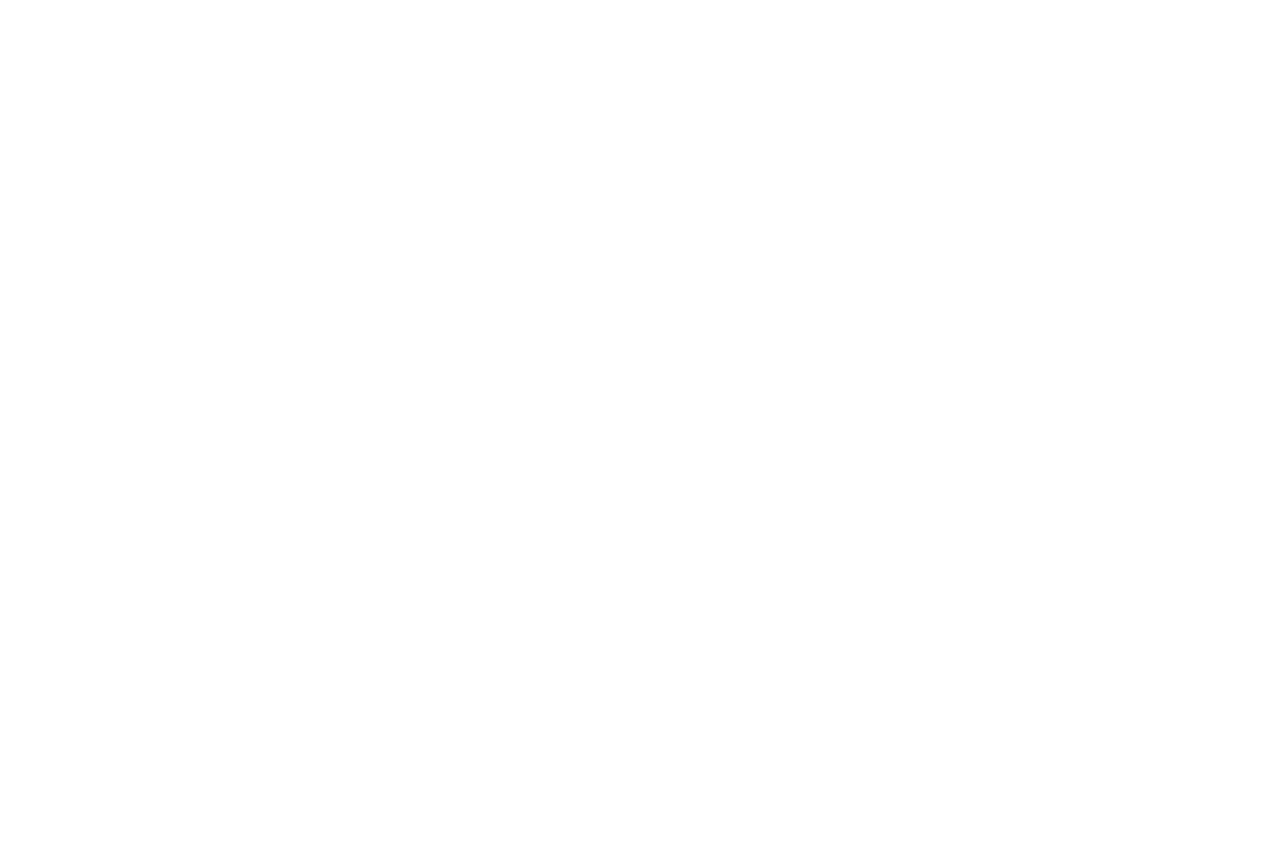
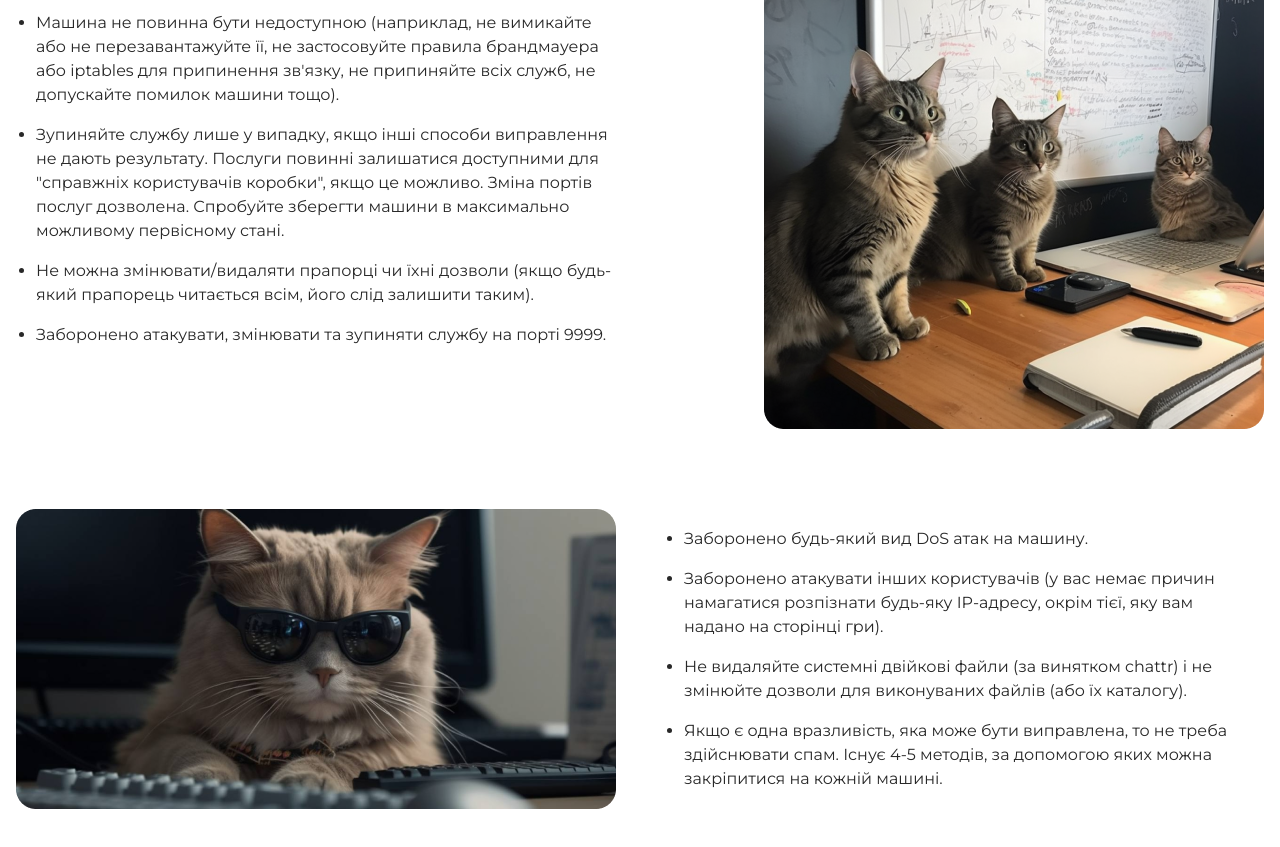
Before and after one commit to m4es7r0/isr-labs, a React (Vite) app: page / in a window 1280 px wide. Shown: the part 2540-3387 px from the top of the page. Before the commit the page ends 3069 px from the top, so only its background shows below. Built offline with nearby package versions, Linux system fonts and the light colour scheme.

Commit message:
done: rules section

```diff
--- a/src/App.tsx
+++ b/src/App.tsx
@@ -3,6 +3,7 @@ import { FC } from "react";
 import AboutSection from "./screens/about/AboutSection";
 import HomeSection from "./screens/home/HomeSection";
 import ProcessSection from "./screens/process/ProcessSection";
+import RulesSection from "./screens/rules/RulesSection";
 
 import "./App.css";
 
@@ -12,7 +13,8 @@ const App: FC = () => {
       <HomeSection />
       <AboutSection />
       <ProcessSection />
-      <div className="min-h-screen"></div>
+      <RulesSection />
+      {/* <div className="min-h-screen"></div> */}
     </>
   );
 };
--- a/src/components/header/Header.tsx
+++ b/src/components/header/Header.tsx
@@ -35,7 +35,7 @@ const Header: FC = () => {
           <a href="#process">Процес</a>
         </li>
         <li>
-          <a href="#">Правила</a>
+          <a href="#rules">Правила</a>
         </li>
         <li>
           <a href="#">Зв’язок</a>
--- /dev/null
+++ b/src/screens/rules/RulesSection.module.scss
@@ -0,0 +1,23 @@
+.rules {
+  @apply mt-[104px] container mx-auto py-20 px-4 flex flex-col gap-20 justify-center items-center;
+
+  & > h1 {
+    @apply text-[#323232] text-4xl font-bold font-montserrat;
+  }
+
+  & > div {
+    @apply flex max-lg:flex-col-reverse gap-12 justify-between items-center;
+
+    &:nth-child(odd) {
+      @apply flex-row-reverse max-lg:flex-col-reverse;
+    }
+
+    & > ul {
+      @apply list-disc px-5 text-[#282828] font-montserrat  w-1/2 max-lg:w-full;
+
+      & > li:not(:last-of-type) {
+        @apply mb-4;
+      }
+    }
+  }
+}
--- /dev/null
+++ b/src/screens/rules/RulesSection.tsx
@@ -0,0 +1,60 @@
+import { FC } from "react";
+import styles from "./RulesSection.module.scss";
+
+const RulesSection: FC = () => {
+  return (
+    <>
+      <div id="rules" className="invisible h-0 -mt-[104px]"></div>
+      <section className={styles.rules}>
+        <h1>Правила гри</h1>
+        <div>
+          <ul>
+            <li>
+              Машина не повинна бути недоступною (наприклад, не вимикайте або не
+              перезавантажуйте її, не застосовуйте правила брандмауера або
+              iptables для припинення зв'язку, не припиняйте всіх служб, не
+              допускайте помилок машини тощо).
+            </li>
+            <li>
+              Зупиняйте службу лише у випадку, якщо інші способи виправлення не
+              дають результату. Послуги повинні залишатися доступними для
+              "справжніх користувачів коробки", якщо це можливо. Зміна портів
+              послуг дозволена. Спробуйте зберегти машини в максимально
+              можливому первісному стані.
+            </li>
+            <li>
+              Не можна змінювати/видаляти прапорці чи їхні дозволи (якщо
+              будь-який прапорець читається всім, його слід залишити таким).
+            </li>
+            <li>
+              Заборонено атакувати, змінювати та зупиняти службу на порті 9999.
+            </li>
+          </ul>
+          <img src="/assets/cats1.png" alt="cats" />
+        </div>
+        <div>
+          <ul>
+            <li>Заборонено будь-який вид DoS атак на машину.</li>
+            <li>
+              Заборонено атакувати інших користувачів (у вас немає причин
+              намагатися розпізнати будь-яку IP-адресу, окрім тієї, яку вам
+              надано на сторінці гри).
+            </li>
+            <li>
+              Не видаляйте системні двійкові файли (за винятком chattr) і не
+              змінюйте дозволи для виконуваних файлів (або їх каталогу).
+            </li>
+            <li>
+              Якщо є одна вразливість, яка може бути виправлена, то не треба
+              здійснювати спам. Існує 4-5 методів, за допомогою яких можна
+              закріпитися на кожній машині.
+            </li>
+          </ul>
+          <img src="/assets/cat2.png" alt="cat" />
+        </div>
+      </section>
+    </>
+  );
+};
+
+export default RulesSection;
```
Also changed, not shown: public/assets/cat2.png (added), public/assets/cats1.png (added).
